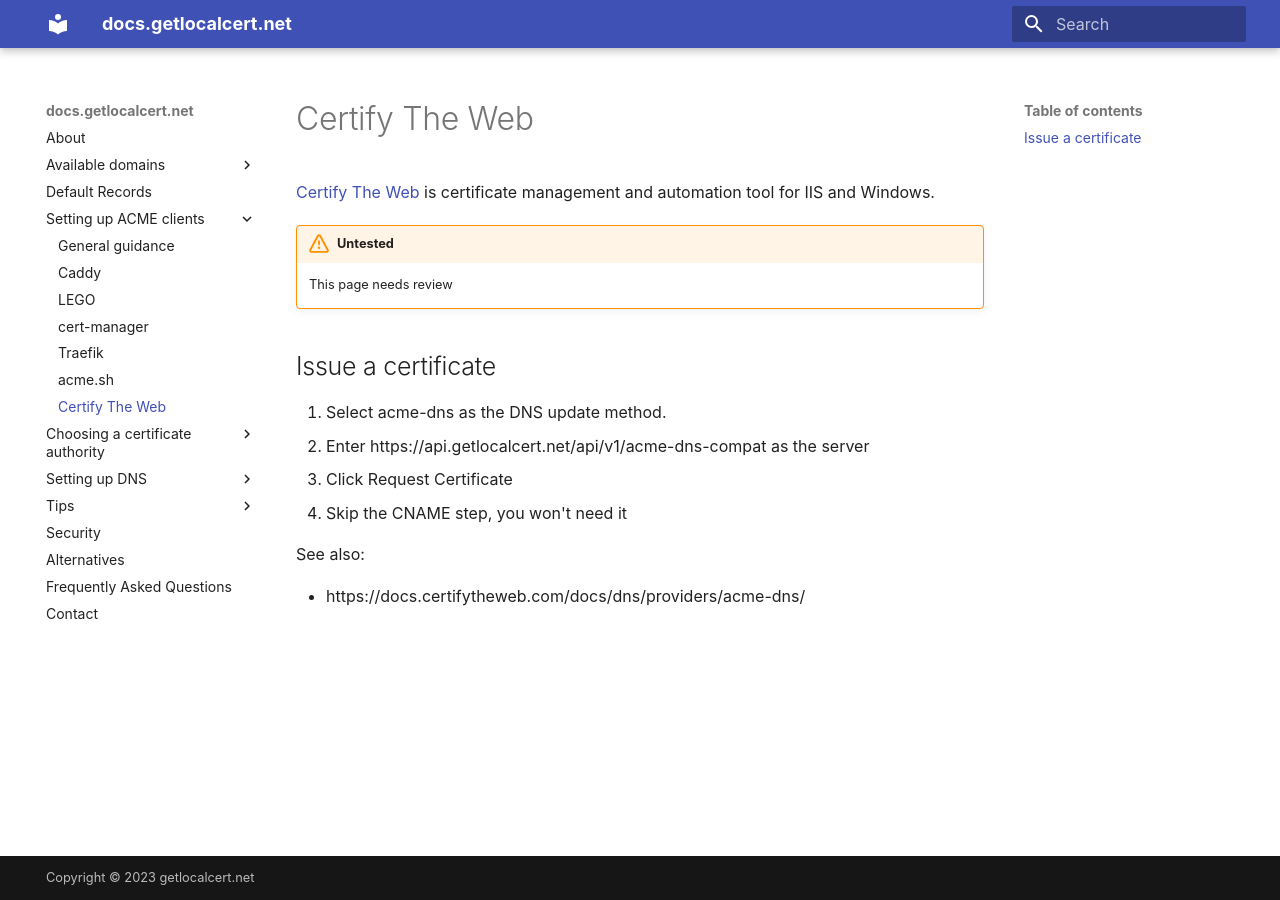
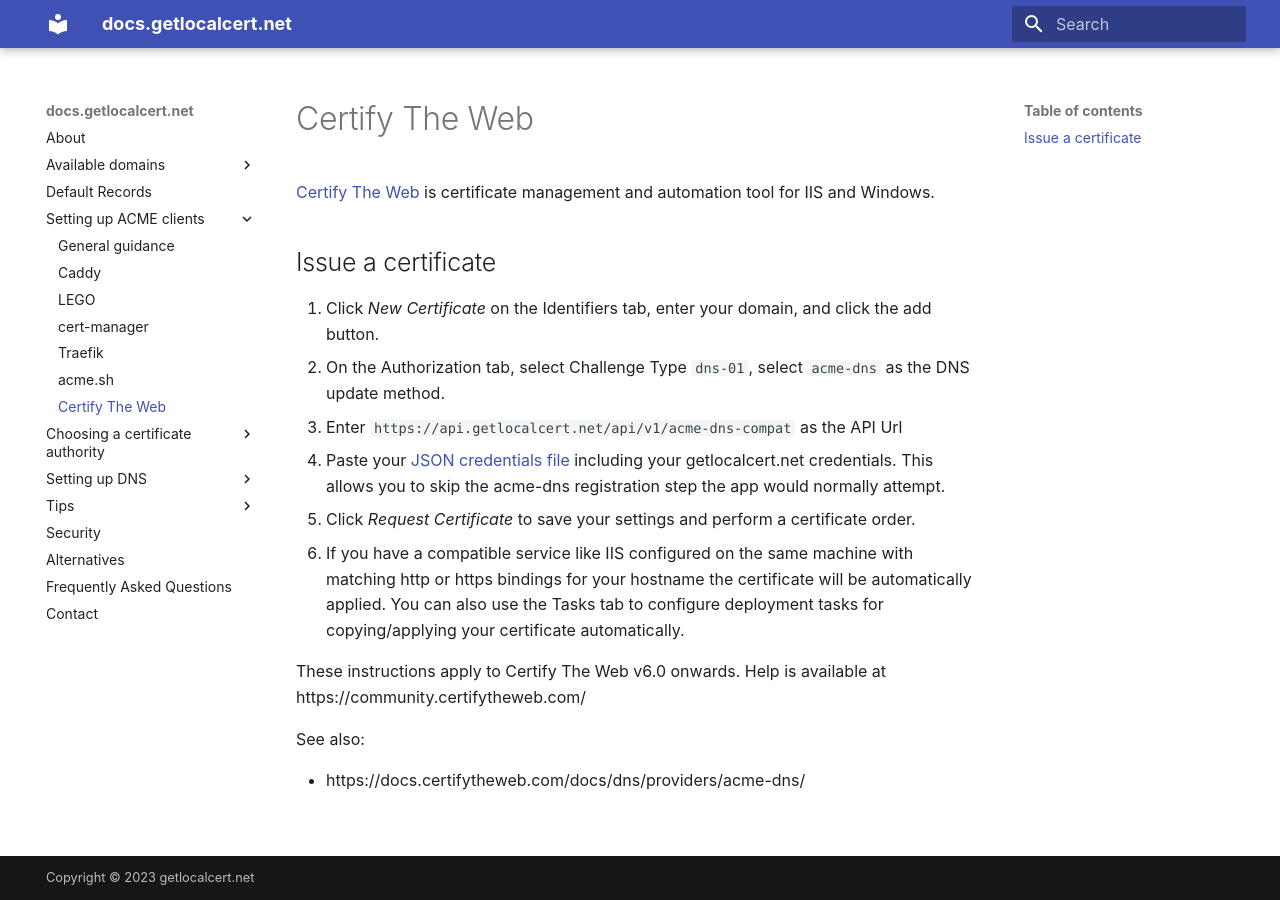
Before and after one commit to getlocalcert/docs, an MkDocs documentation site: the page built from website/docs/acme-clients/certify-the-web.md, in a window 1280 px wide. Built offline with MkDocs 1.6.1 and Material for MkDocs 9.7.7, drawn with Linux system fonts in a browser that asks for light colours.

Commit message:
Certify the web docs

```diff
--- a/website/docs/acme-clients/certify-the-web.md
+++ b/website/docs/acme-clients/certify-the-web.md
@@ -2,16 +2,26 @@
 
 [Certify The Web](https://certifytheweb.com/) is certificate management and automation tool for IIS and Windows.
 
-!!! warning "Untested"
-
-    This page needs review
-
 ## Issue a certificate
 
-1. Select acme-dns as the DNS update method.
-2. Enter https://api.getlocalcert.net/api/v1/acme-dns-compat as the server
-3. Click Request Certificate
-4. Skip the CNAME step, you won't need it
+1. Click *New Certificate* on the Identifiers tab, enter your domain, and
+click the add button.
+2. On the Authorization tab, select Challenge Type `dns-01`, select
+`acme-dns` as the DNS update method.
+3. Enter `https://api.getlocalcert.net/api/v1/acme-dns-compat` as the API Url
+4. Paste your [JSON credentials file](/acme-clients/#json-credentials-file)
+including your getlocalcert.net credentials.
+This allows you to skip the acme-dns registration step the app would normally attempt.
+5. Click *Request Certificate* to save your settings and perform a
+certificate order.
+6. If you have a compatible service like IIS configured on the same
+machine with matching http or https bindings for your hostname the
+certificate will be automatically applied. You can also use the Tasks
+tab to configure deployment tasks for copying/applying your certificate
+automatically.
+
+These instructions apply to Certify The Web v6.0 onwards. Help is
+available at https://community.certifytheweb.com/
 
 See also:
 
```
Also changed, not shown: website/docs/acme-clients/index.md (+3 -1 lines), README.md (added).
